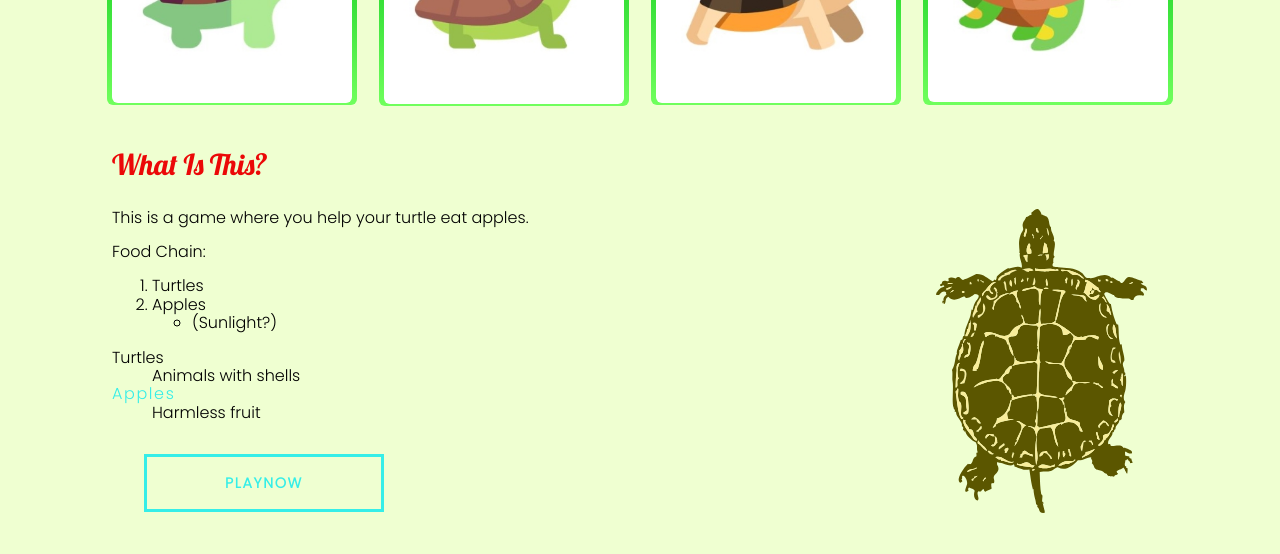
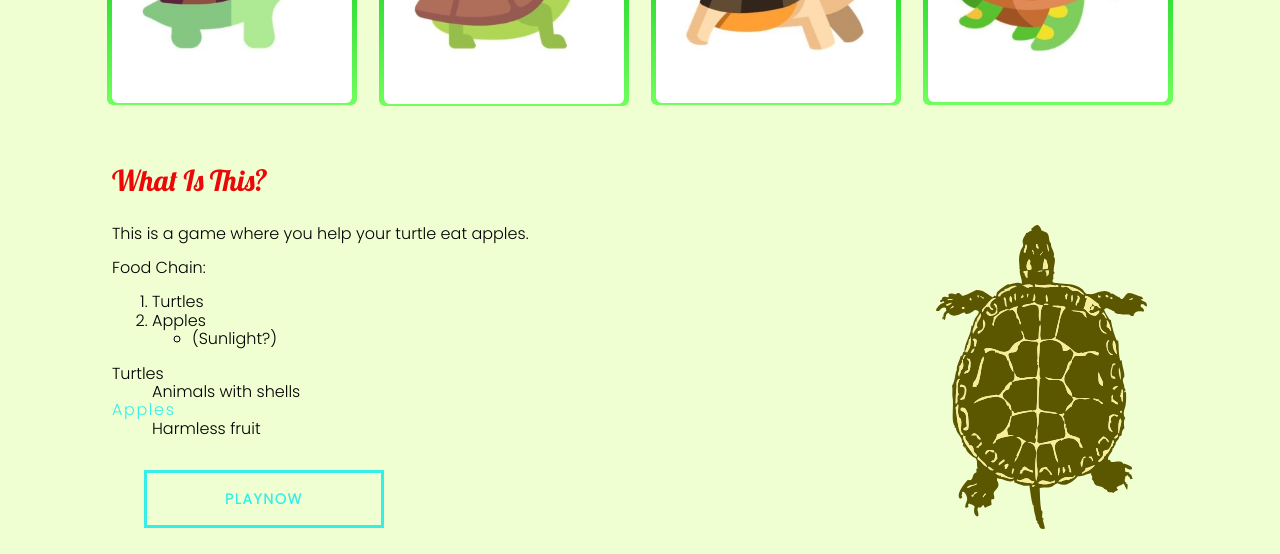
Before and after one commit to noahh-ark/Assignment-7, a plain HTML site: page index.html in a window 1280 px wide. Shown: the part 1050-1604 px from the top of the page. Drawn offline with nearby package versions, Linux system fonts and the light colour scheme.

Commit message:
04-12_15:56

```diff
--- a/index.html
+++ b/index.html
@@ -92,7 +92,8 @@
             </div>
         </div>
 
-        <article>
+        <article class="panel">
+            <div class="text-content left">
                 <h3>What Is This?</h3>
                 <img class="svg" src="./Images/turtlesvg.svg" alt="other turtle">
                 <p>This is a game where you help your turtle eat apples.</p>
@@ -113,8 +114,8 @@
                     </dl>
                     <a class="button" href="./Game/index.html">
                         <span>Play</span><span>Now</span>
-                <!-- Play Now -->
                     </a>
+            </div>
         </article>
 
         <div class="figure">
@@ -142,11 +143,11 @@
             </div>
 
         </article>
+    </main>
+
     <aside>
         <p>Lorem ipsum dolor, sit amet consectetur adipisicing elit. Sint illo sit voluptates at, ratione nisi commodi officiis ea quod molestias reprehenderit architecto iure, a quasi nulla quis consectetur doloremque totam.</p>
     </aside>
-
-    </main>
     <footer>
         <p>Turtles Eat Apples © 2022 by <em>Noah Steven Clark, LLC.</em> All rights reserved.</p>
     </footer>
```
Lines whose indentation alone changed are shown as unchanged.
